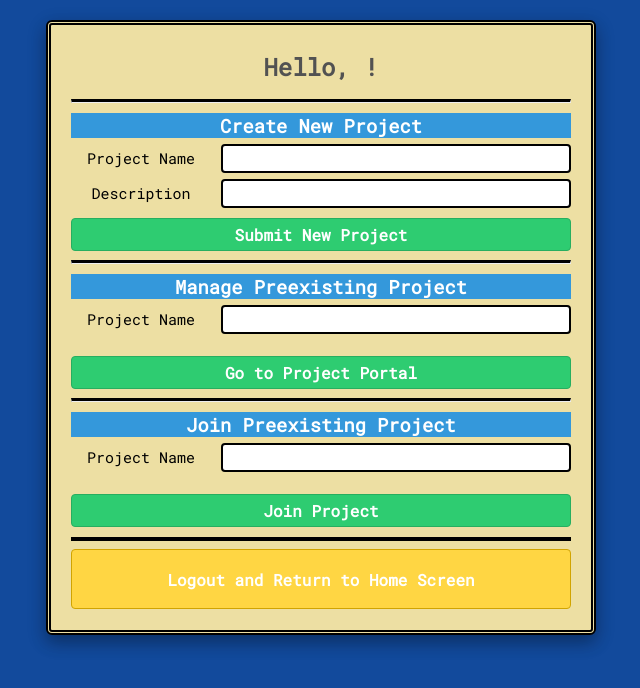
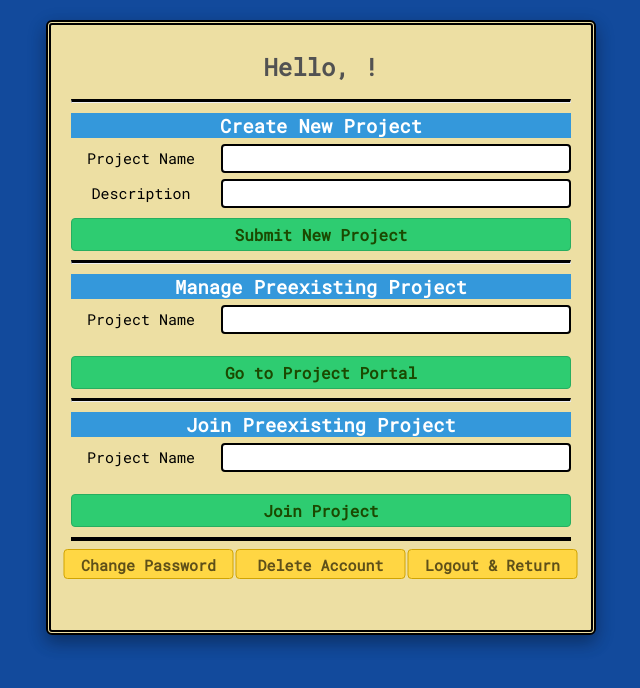
Before and after one commit to gwyni/EE461L_Team-8_Project, a Flask app: page /userPortal in a window 1280 px wide. Shown: the top 688 px of the page, without its empty margins (319-959 px from the left). Run offline with Flask 2, Linux system fonts and the light colour scheme; some libraries are stand-ins or nearby versions.

Commit message:
added css buttons, fixed formatting

```diff
--- a/templates/userPortal.html
+++ b/templates/userPortal.html
@@ -29,7 +29,7 @@
 		</div>
 		<div class="row">
 			<div class = "biggest-col">
-				<button type='submit' name='new_project' value= 'new project'>Submit New Project</button>
+				<button type='submit' style="color: rgb(27, 73, 0);" name='new_project' value= 'new project'>Submit New Project</button>
 			</div>
 		</div>
 		<br>
@@ -47,7 +47,7 @@
 		<p style="background-color:red;">{{projectManageStatus}}</p>
 		<div class="row">
 			<div class = "biggest-col">
-				<button type='submit' name='addresources' value="go to resources">Go to Project Portal</button>
+				<button type='submit' style="color: rgb(27, 73, 0);" name='addresources' value="go to resources">Go to Project Portal</button>
 			</div>
 		</div>
 		<br>
@@ -65,7 +65,7 @@
 		<p style="background-color:red;">{{joinStatus}}</p>
 		<div class="row">
 			<div class = "biggest-col">
-				<button type='submit' name='joinproject' value="join project">Join Project</button>
+				<button type='submit' style="color: rgb(27, 73, 0);" name='joinproject' value="join project">Join Project</button>
 			</div>
 		</div>
 		<p style="background-color:red;">{{projectCheck}}</p>
@@ -73,8 +73,12 @@
 		<hr class="new2">
 		<div class="row">
 			<div class = "biggest-col">
-				<button type='submit' style="color: white; background-color:#ffd643;	border: #d1a401 1px solid;
-				height: 60px; margin-top: 0px;" name='logout' value='do logout'>Logout and Return to Home Screen</button>
+				<button type='submit' style="color: #5f5019; background-color:#ffd744;	border: #d1a401 1px solid;
+				margin-right: 2px; font-size: 15px; height: 30px; width:170px; margin-top: 0px;" name='logout' value='do logout'>Change Password</button>
+				<button type='submit' style="color: #5f5019; background-color:#ffd643;	border: #d1a401 1px solid;
+				margin-right: 2px; font-size: 15px; height: 30px; width:170px; margin-top: 0px;" name='logout' value='do logout'>Delete Account</button>
+				<button type='submit' style="color: #5f5019; background-color:#ffd643;	border: #d1a401 1px solid;
+				margin-right: 1px; font-size: 15px; height: 30px; width:170px; margin-top: 0px;" name='logout' value='do logout'>Logout & Return</button>
 			</div>
 		</div>
 
```
